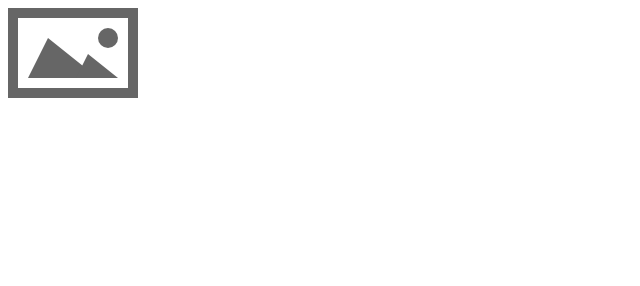
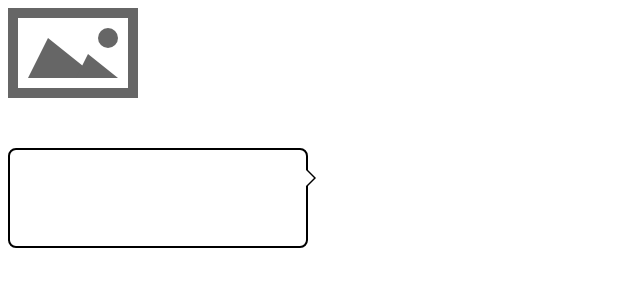
Before and after one commit to LiangCY/front-end-practices, a plain HTML site: page shapeByCSS/index.html in a window 1280 px wide. Shown: the whole page, without its empty margins (0-640 px from the left). Drawn offline with Linux system fonts and the light colour scheme.

Commit message:
加上消息气泡形状

```diff
--- a/shapeByCSS/index.html
+++ b/shapeByCSS/index.html
@@ -4,14 +4,14 @@
     <meta charset="UTF-8">
     <title>Shape</title>
     <style>
-        .border {
+        #pic .border {
             position: relative;
             width: 110px;
             height: 70px;;
             border: 10px solid #666;
         }
 
-        .big-triangle {
+        #pic .big-triangle {
             bottom: 10px;
             left: 10px;
             position: absolute;
@@ -22,7 +22,7 @@
             border-right: 50px solid transparent;
         }
 
-        .small-triangle {
+        #pic .small-triangle {
             bottom: 10px;
             right: 10px;
             position: absolute;
@@ -33,7 +33,7 @@
             border-right: 30px solid transparent;
         }
 
-        .circle {
+        #pic .circle {
             position: absolute;
             width: 20px;
             height: 20px;
@@ -43,13 +43,56 @@
             border-radius: 50%;
         }
 
+        #message {
+            margin-top: 50px;
+            position: relative;
+        }
+
+        #message .rect {
+            position: absolute;
+            width: 296px;
+            height: 96px;
+            background: #fff;
+            border: 2px solid #000;
+            border-radius: 8px;
+        }
+
+        #message .big-triangle {
+            position: absolute;
+            height: 0;
+            width: 0;
+            top: 20px;
+            left: 298px;
+            border-top: 10px solid transparent;
+            border-bottom: 10px solid transparent;
+            border-left: 10px solid #000;
+        }
+
+        #message .small-triangle {
+            position: absolute;
+            height: 0;
+            width: 0;
+            top: 22px;
+            left: 298px;
+            border-top: 8px solid transparent;
+            border-bottom: 8px solid transparent;
+            border-left: 8px solid #fff;
+        }
+
     </style>
 </head>
 <body>
-<div class="border">
+<div id="pic">
+    <div class="border">
+        <div class="big-triangle"></div>
+        <div class="small-triangle"></div>
+        <div class="circle"></div>
+    </div>
+</div>
+<div id="message">
+    <div class="rect"></div>
     <div class="big-triangle"></div>
     <div class="small-triangle"></div>
-    <div class="circle"></div>
 </div>
 </body>
 </html>
```
